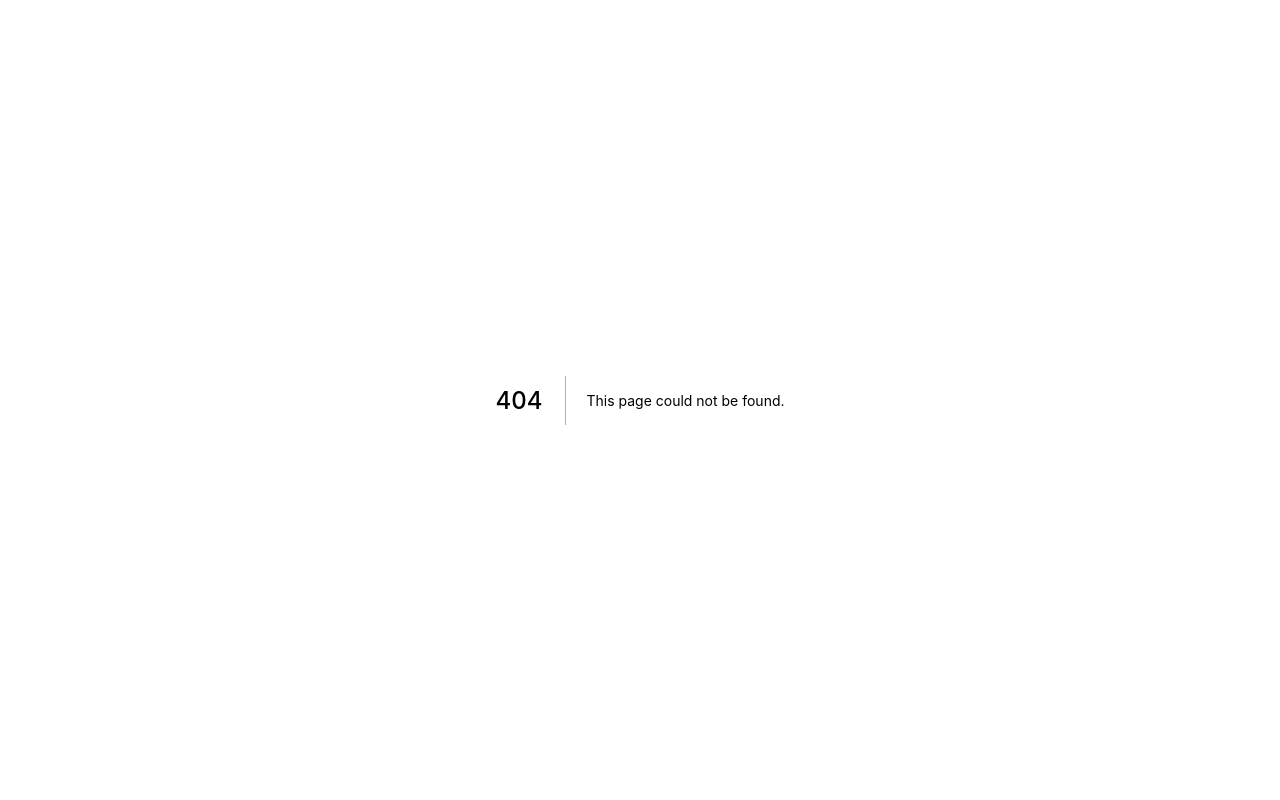
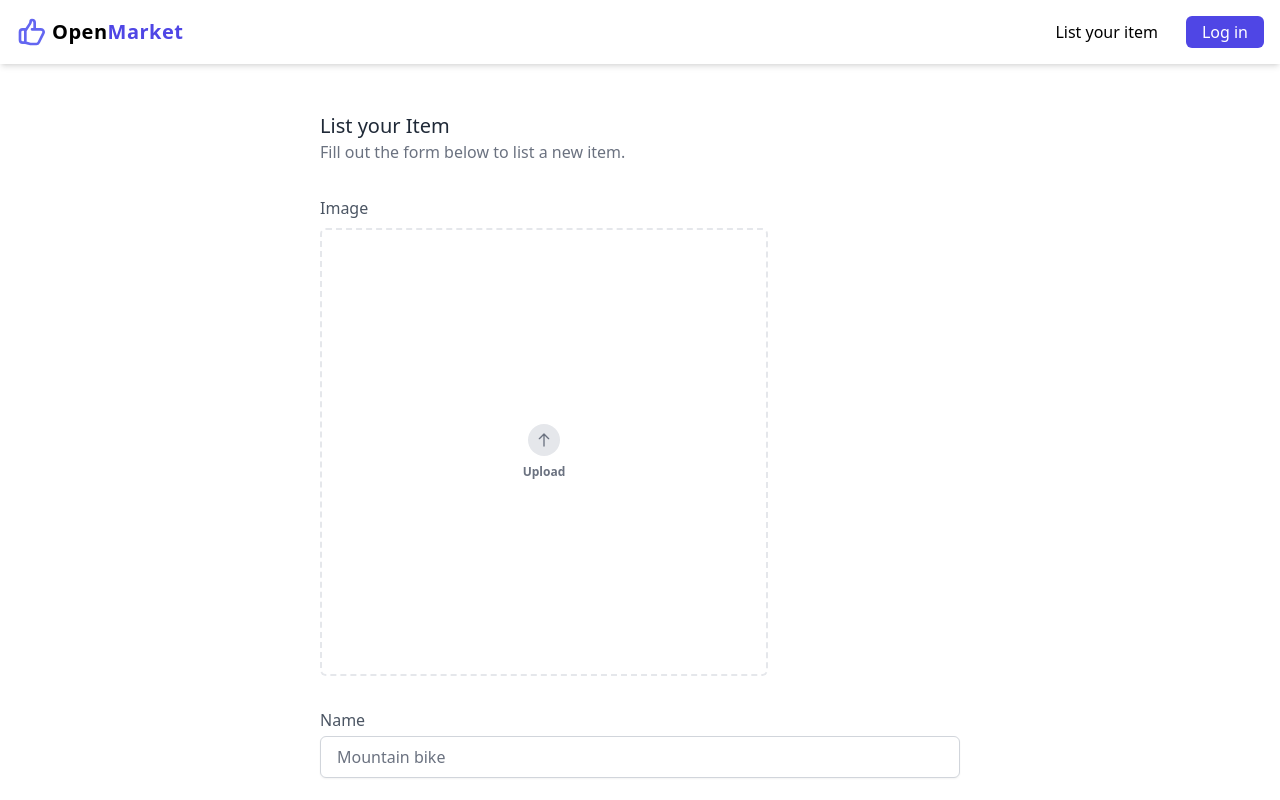
Before and after one commit to neilgebhard/open-market, a Next.js app: page /create in a window 1280 px wide. Before the commit this address had no page. Shown: the top 800 px of the page. Built offline with nearby package versions, Linux system fonts and the light colour scheme.

Commit message:
:rocket: Add create an item functionality

```diff
--- a/components/Card.js
+++ b/components/Card.js
@@ -14,7 +14,7 @@ const Card = ({
   <Link href={`/items/${id}`}>
     <a className='block w-full'>
       <div className='relative'>
-        <div className='bg-gray-200 rounded-lg shadow overflow-hidden aspect-w-16 aspect-h-9'>
+        <div className='bg-gray-200 rounded-lg shadow overflow-hidden aspect-1'>
           {image ? (
             <Image
               src={image}
--- a/components/ImageUpload.js
+++ b/components/ImageUpload.js
@@ -1,9 +1,9 @@
-import { useState, useRef } from 'react';
-import PropTypes from 'prop-types';
-import Image from 'next/image';
-import toast from 'react-hot-toast';
-import classNames from 'classnames';
-import { ArrowUpIcon } from '@heroicons/react/outline';
+import { useState, useRef } from 'react'
+import PropTypes from 'prop-types'
+import Image from 'next/image'
+import toast from 'react-hot-toast'
+import classNames from 'classnames'
+import { ArrowUpIcon } from '@heroicons/react/outline'
 
 const ImageUpload = ({
   label = 'Image',
@@ -13,61 +13,61 @@ const ImageUpload = ({
   sizeLimit = 10 * 1024 * 1024, // 10MB
   onChangePicture = () => null,
 }) => {
-  const pictureRef = useRef();
+  const pictureRef = useRef()
 
-  const [image, setImage] = useState(initialImage);
-  const [updatingPicture, setUpdatingPicture] = useState(false);
-  const [pictureError, setPictureError] = useState(null);
+  const [image, setImage] = useState(initialImage)
+  const [updatingPicture, setUpdatingPicture] = useState(false)
+  const [pictureError, setPictureError] = useState(null)
 
-  const handleOnChangePicture = e => {
-    const file = e.target.files[0];
-    const reader = new FileReader();
+  const handleOnChangePicture = (e) => {
+    const file = e.target.files[0]
+    const reader = new FileReader()
 
-    const fileName = file?.name?.split('.')?.[0] ?? 'New file';
+    const fileName = file?.name?.split('.')?.[0] ?? 'New file'
 
     reader.addEventListener(
       'load',
       async function () {
         try {
-          setImage({ src: reader.result, alt: fileName });
+          setImage({ src: reader.result, alt: fileName })
           if (typeof onChangePicture === 'function') {
-            await onChangePicture(reader.result);
+            await onChangePicture(reader.result)
           }
         } catch (err) {
-          toast.error('Unable to update image');
+          toast.error('Unable to update image')
         } finally {
-          setUpdatingPicture(false);
+          setUpdatingPicture(false)
         }
       },
       false
-    );
+    )
 
     if (file) {
       if (file.size <= sizeLimit) {
-        setUpdatingPicture(true);
-        setPictureError('');
-        reader.readAsDataURL(file);
+        setUpdatingPicture(true)
+        setPictureError('')
+        reader.readAsDataURL(file)
       } else {
-        setPictureError('File size is exceeding 10MB.');
+        setPictureError('File size is exceeding 10MB.')
       }
     }
-  };
+  }
 
   const handleOnClickPicture = () => {
     if (pictureRef.current) {
-      pictureRef.current.click();
+      pictureRef.current.click()
     }
-  };
+  }
 
   return (
-    <div className="flex flex-col space-y-2">
-      <label className="text-gray-600">{label}</label>
+    <div className='flex flex-col space-y-2'>
+      <label className='text-gray-600'>{label}</label>
 
       <button
         disabled={updatingPicture}
         onClick={handleOnClickPicture}
         className={classNames(
-          'relative aspect-w-16 aspect-h-9 overflow-hidden rounded-md disabled:opacity-50 disabled:cursor-not-allowed transition group focus:outline-none',
+          'relative aspect-1 overflow-hidden rounded-md disabled:opacity-50 disabled:cursor-not-allowed transition group focus:outline-none',
           image?.src
             ? 'hover:opacity-50 disabled:hover:opacity-100'
             : 'border-2 border-dashed hover:border-gray-400 focus:border-gray-400 disabled:hover:border-gray-200'
@@ -77,38 +77,38 @@ const ImageUpload = ({
           <Image
             src={image.src}
             alt={image?.alt ?? ''}
-            layout="fill"
+            layout='fill'
             objectFit={objectFit}
           />
         ) : null}
 
-        <div className="flex items-center justify-center">
+        <div className='flex items-center justify-center'>
           {!image?.src ? (
-            <div className="flex flex-col items-center space-y-2">
-              <div className="shrink-0 rounded-full p-2 bg-gray-200 group-hover:scale-110 group-focus:scale-110 transition">
-                <ArrowUpIcon className="w-4 h-4 text-gray-500 transition" />
+            <div className='flex flex-col items-center space-y-2'>
+              <div className='shrink-0 rounded-full p-2 bg-gray-200 group-hover:scale-110 group-focus:scale-110 transition'>
+                <ArrowUpIcon className='w-4 h-4 text-gray-500 transition' />
               </div>
-              <span className="text-xs font-semibold text-gray-500 transition">
+              <span className='text-xs font-semibold text-gray-500 transition'>
                 {updatingPicture ? 'Uploading...' : 'Upload'}
               </span>
             </div>
           ) : null}
           <input
             ref={pictureRef}
-            type="file"
+            type='file'
             accept={accept}
             onChange={handleOnChangePicture}
-            className="hidden"
+            className='hidden'
           />
         </div>
       </button>
 
       {pictureError ? (
-        <span className="text-red-600 text-sm">{pictureError}</span>
+        <span className='text-red-600 text-sm'>{pictureError}</span>
       ) : null}
     </div>
-  );
-};
+  )
+}
 
 ImageUpload.propTypes = {
   label: PropTypes.string,
@@ -120,6 +120,6 @@ ImageUpload.propTypes = {
   accept: PropTypes.string,
   sizeLimit: PropTypes.number,
   onChangePicture: PropTypes.func,
-};
+}
 
-export default ImageUpload;
+export default ImageUpload
--- a/package.json
+++ b/package.json
@@ -14,6 +14,7 @@
     "@prisma/client": "^3.13.0",
     "@tailwindcss/aspect-ratio": "^0.4.0",
     "@tailwindcss/forms": "^0.5.0",
+    "axios": "^0.27.2",
     "classnames": "^2.3.1",
     "formik": "^2.2.9",
     "next": "12.1.5",
--- /dev/null
+++ b/pages/api/items.ts
@@ -0,0 +1,28 @@
+import { PrismaClient } from '@prisma/client'
+
+const prisma = new PrismaClient()
+
+export default async function handler(req, res) {
+  // Create new item
+
+  if (req.method === 'POST') {
+    try {
+      const { image, name, description, price } = req.body
+
+      const item = await prisma.item.create({
+        data: { image, name, description, price },
+      })
+
+      res.status(200).json(item)
+    } catch (e) {
+      res.status(500).json({ message: 'Something went wrong' })
+    }
+  }
+  // HTTP method not supported!
+  else {
+    res.setHeader('Allow', ['POST'])
+    res
+      .status(405)
+      .json({ message: `HTTP method ${req.method} is not supported.` })
+  }
+}
--- /dev/null
+++ b/pages/create.tsx
@@ -0,0 +1,27 @@
+import Layout from '@/components/Layout'
+import ListingForm from '@/components/ListingForm'
+import axios from 'axios'
+
+const Create = () => {
+  const addItem = (data) => axios.post('/api/items', data)
+
+  return (
+    <Layout>
+      <div className='max-w-screen-sm mx-auto'>
+        <h1 className='text-xl font-medium text-gray-800'>List your Item</h1>
+        <p className='text-gray-500'>
+          Fill out the form below to list a new item.
+        </p>
+        <div className='mt-8'>
+          <ListingForm
+            buttonText='Add item'
+            redirectPath='/'
+            onSubmit={addItem}
+          />
+        </div>
+      </div>
+    </Layout>
+  )
+}
+
+export default Create
--- a/pages/index.tsx
+++ b/pages/index.tsx
@@ -2,10 +2,20 @@ import type { NextPage } from 'next'
 import Head from 'next/head'
 import Layout from '@/components/Layout'
 import Grid from '@/components/Grid'
+import { PrismaClient } from '@prisma/client'
 
-import items from 'data.json'
+const prisma = new PrismaClient()
 
-const Home: NextPage = () => {
+export async function getServerSideProps() {
+  const items = await prisma.item.findMany()
+  return {
+    props: {
+      items: JSON.parse(JSON.stringify(items)),
+    },
+  }
+}
+
+const Home: NextPage = ({ items = [] }) => {
   return (
     <div>
       <Head>
```
Also changed, not shown: 2 other files (tests, documents, lock files or other folders).
